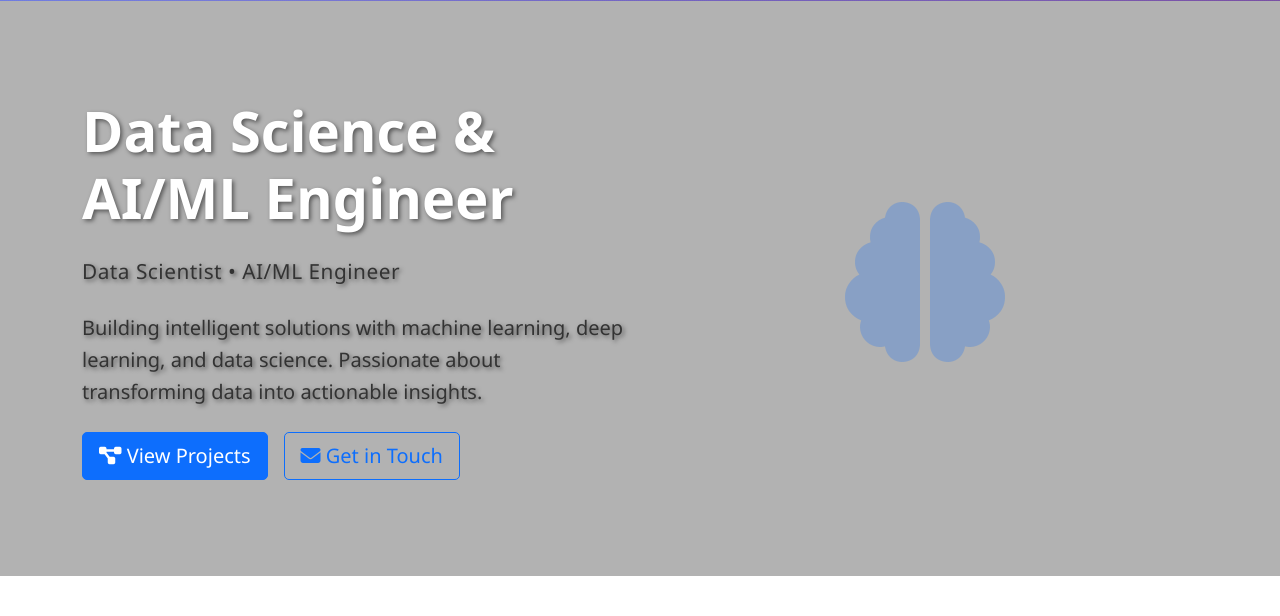
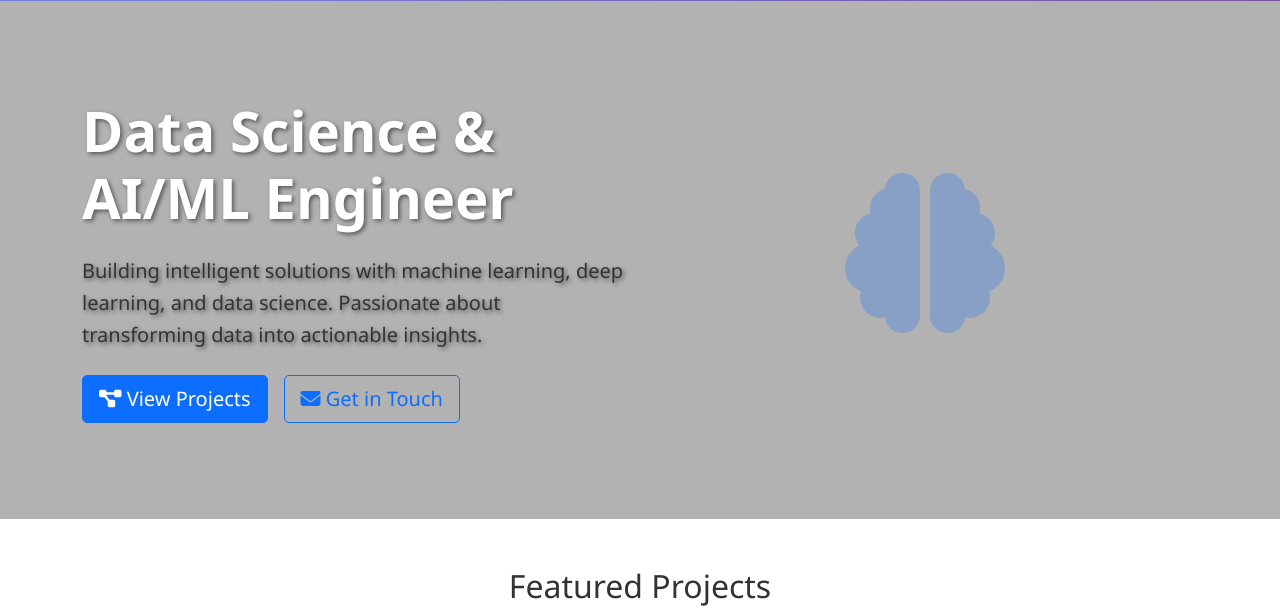
Before and after one commit to diwakar221718/my_portfolio, a Flask app: page / in a window 1280 px wide. Shown: the part 296-912 px from the top of the page. Run offline with Flask 3, Linux system fonts and the light colour scheme; data that the repository does not hold is empty.

Commit message:
Remove duplicate designation text from hero section

```diff
--- a/templates/index.html
+++ b/templates/index.html
@@ -17,7 +17,6 @@
         <div class="row align-items-center">
             <div class="col-lg-6">
                 <h1 class="display-4 fw-bold mb-4">Data Science & AI/ML Engineer</h1>
-                <p class="hero-designation mb-4">Data Scientist • AI/ML Engineer</p>
                 <p class="lead mb-4">Building intelligent solutions with machine learning, deep learning, and data science. Passionate about transforming data into actionable insights.</p>
                 <div class="d-flex gap-3">
                     <a href="{{ url_for('projects') }}" class="btn btn-primary btn-lg">
```
